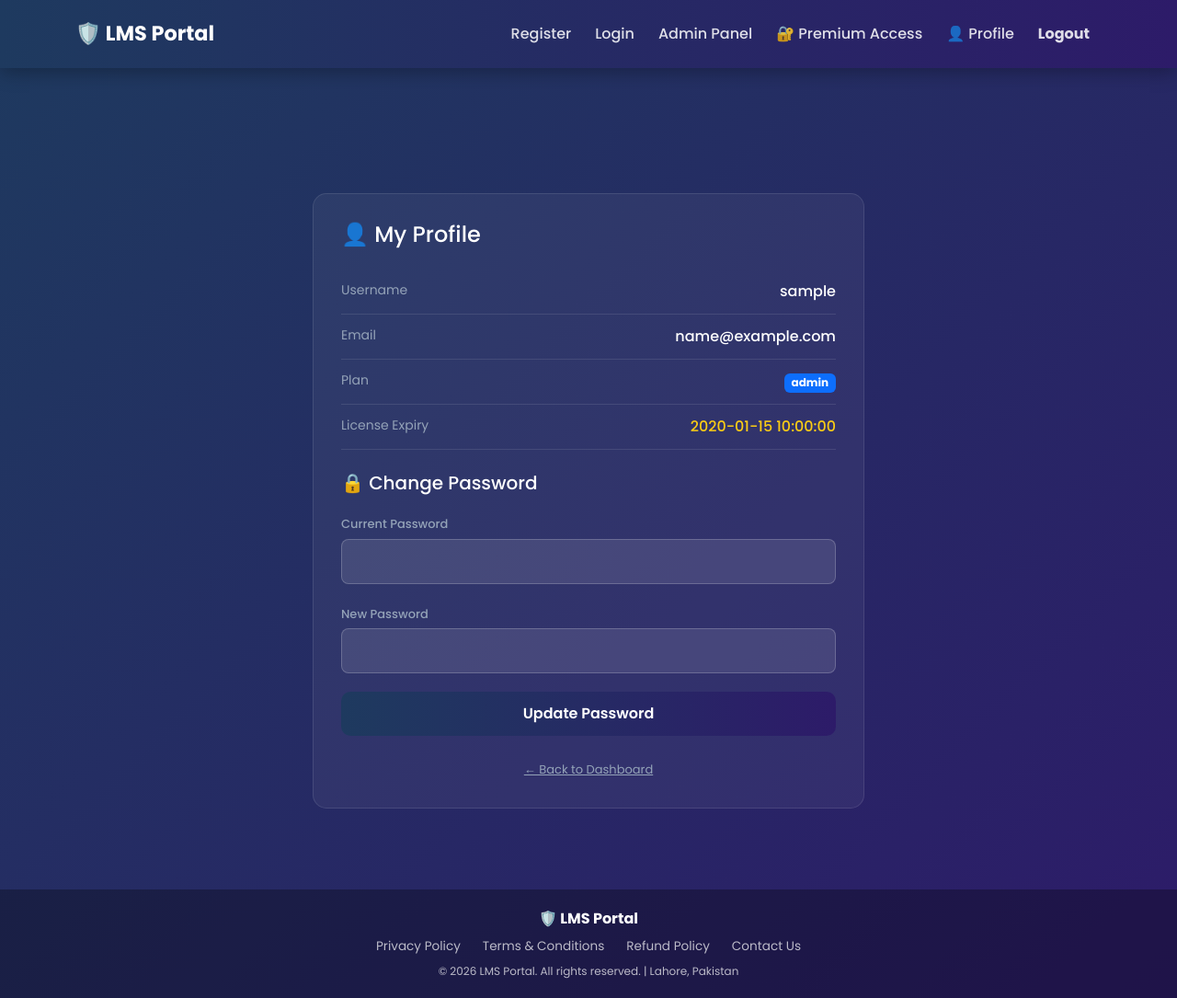
After one commit to ch-Ahmad-zx/lms-project, a Flask app: page /profile in a window 1280 px wide. The commit adds this page. Shown: the whole page at 92% size. Run offline with Flask 3, Linux system fonts and the light colour scheme; a user stored in the database is signed in; a database or web service that is not in the repository returns one stand-in record (values such as "Sample title"); some libraries are stand-ins or nearby versions.

Commit message:
user profile page added

```diff
--- a/app.py
+++ b/app.py
@@ -356,6 +356,45 @@ def enable_user(user_id):
 def logout():
     session.clear()
     return redirect(url_for('login'))
+@app.route('/profile', methods=['GET', 'POST'])
+def profile():
+    if 'user_id' not in session:
+        return redirect(url_for('login'))
+
+    user_id = session['user_id']
+    conn = get_db_connection()
+    cursor = conn.cursor()
+    cursor.execute("SELECT username, email, role, expiry_date FROM public.users WHERE id = %s", (user_id,))
+    user_data = cursor.fetchone()
+
+    message = None
+    error = None
+
+    if request.method == 'POST':
+        current_password = request.form.get('current_password')
+        new_password = request.form.get('new_password')
+
+        cursor.execute("SELECT password FROM public.users WHERE id = %s", (user_id,))
+        pwd_data = cursor.fetchone()
+
+        if check_password_hash(pwd_data[0], current_password):
+            hashed = generate_password_hash(new_password)
+            cursor.execute("UPDATE public.users SET password = %s WHERE id = %s", (hashed, user_id))
+            conn.commit()
+            message = 'Password changed successfully!'
+        else:
+            error = 'Current password is incorrect!'
+
+    cursor.close()
+    conn.close()
+
+    return render_template('profile.html',
+        username=user_data[0],
+        email=user_data[1],
+        plan=user_data[2],
+        expiry=user_data[3],
+        message=message,
+        error=error)
 @app.errorhandler(404)
 def page_not_found(e):
     return render_template('404.html'), 404
--- a/templates/base.html
+++ b/templates/base.html
@@ -93,6 +93,7 @@
 <li class="nav-item"><a class="nav-link" href="/admin_logout">Admin Panel</a></li>
 <li class="nav-item"><a class="nav-link" href="/resources">🔐 Premium Access</a></li>
 {% if session.get('user_id') %}
+<li class="nav-item"><a class="nav-link" href="/profile">👤 Profile</a></li>
 <li class="nav-item"><a class="nav-link fw-bold text-warning" href="/logout">Logout</a></li>
 {% endif %}
                 </ul>
--- /dev/null
+++ b/templates/profile.html
@@ -0,0 +1,80 @@
+{% extends "base.html" %}
+{% block content %}
+<style>
+.profile-card {
+    background: rgba(255,255,255,0.05);
+    border: 1px solid rgba(255,255,255,0.1);
+    border-radius: 15px;
+    padding: 30px;
+    color: white;
+    max-width: 600px;
+    margin: 40px auto;
+}
+.info-row {
+    display: flex;
+    justify-content: space-between;
+    padding: 12px 0;
+    border-bottom: 1px solid rgba(255,255,255,0.1);
+}
+.info-label { color: #94a3b8; font-size: 14px; }
+.info-value { color: white; font-weight: 500; }
+.form-control {
+    background: rgba(255,255,255,0.1) !important;
+    border: 1px solid rgba(255,255,255,0.2) !important;
+    color: white !important;
+    border-radius: 8px;
+}
+.form-control::placeholder { color: rgba(255,255,255,0.4) !important; }
+.form-label { color: #94a3b8; font-size: 13px; }
+</style>
+
+<div class="container py-5">
+    <div class="profile-card">
+        <h4 class="mb-4">👤 My Profile</h4>
+
+        <!-- User Info -->
+        <div class="info-row">
+            <span class="info-label">Username</span>
+            <span class="info-value">{{ username }}</span>
+        </div>
+        <div class="info-row">
+            <span class="info-label">Email</span>
+            <span class="info-value">{{ email }}</span>
+        </div>
+        <div class="info-row">
+            <span class="info-label">Plan</span>
+            <span class="info-value"><span class="badge bg-primary">{{ plan }}</span></span>
+        </div>
+        <div class="info-row">
+            <span class="info-label">License Expiry</span>
+            <span class="info-value" style="color:#facc15;">{{ expiry }}</span>
+        </div>
+
+        <!-- Password Change -->
+        <h5 class="mt-4 mb-3">🔒 Change Password</h5>
+
+        {% if message %}
+            <div class="alert alert-success">✅ {{ message }}</div>
+        {% endif %}
+        {% if error %}
+            <div class="alert alert-danger">❌ {{ error }}</div>
+        {% endif %}
+
+        <form method="POST">
+            <div class="mb-3">
+                <label class="form-label">Current Password</label>
+                <input type="password" name="current_password" class="form-control" required>
+            </div>
+            <div class="mb-3">
+                <label class="form-label">New Password</label>
+                <input type="password" name="new_password" class="form-control" required>
+            </div>
+            <button type="submit" class="btn btn-primary w-100">Update Password</button>
+        </form>
+
+        <div class="text-center mt-4">
+            <a href="/dashboard" style="color:#94a3b8; font-size:13px;">← Back to Dashboard</a>
+        </div>
+    </div>
+</div>
+{% endblock %}
```
